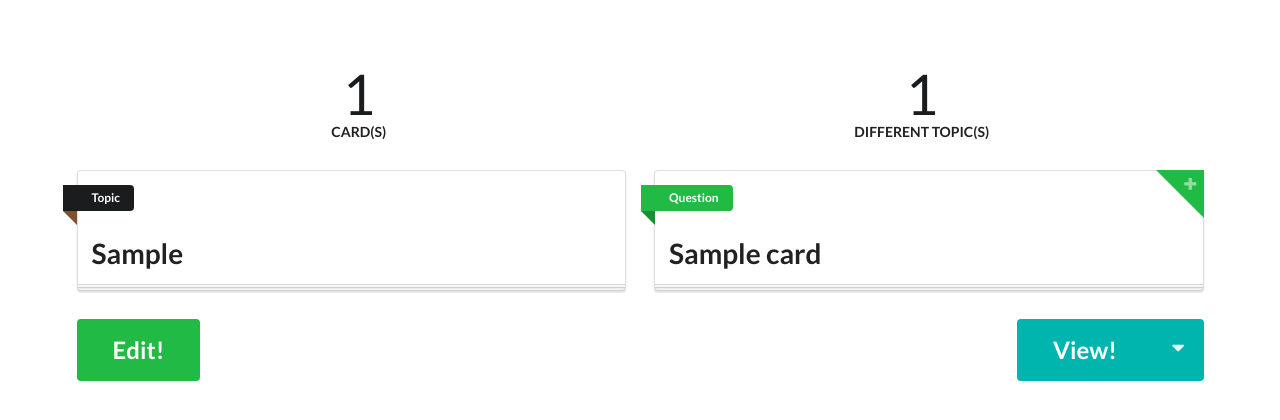
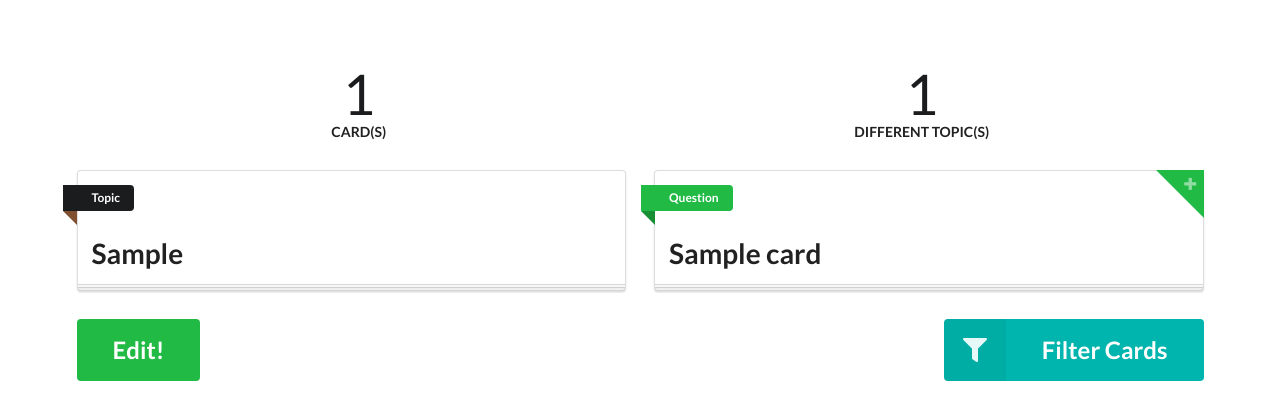
Before and after one commit to RafaelBroseghini/Flask-Cards, a Flask app: page / in a window 1280 px wide. Shown: the part 263-683 px from the top of the page. Run offline with Flask 2, Linux system fonts and the light colour scheme; a user stored in the database is signed in; tables that the repository leaves empty hold one stand-in row (values such as "Sample post"); some libraries are stand-ins or nearby versions.

Commit message:
urls for category and topic

```diff
--- a/app/routes.py
+++ b/app/routes.py
@@ -47,15 +47,17 @@ def logout():
 def index():
     try:
         u = User.query.get(current_user.id)
-        record       = random.choice(u.posts.all())
-        total_cards  = len(u.posts.all())
-        all_topics   = len(set([t.topic for t in u.posts.all()]))
+        record          = random.choice(u.posts.all())
+        total_cards     = len(u.posts.all())
+        all_topics_len  = len(set([t.topic for t in u.posts.all()]))
+        all_topics      = set([t.topic for t in u.posts.all()])
     except:
-        record       = None
-        total_cards  = 0
-        all_topics   = 0
+        record          = None
+        total_cards     = 0
+        all_topics_len  = 0
+        all_topics      = 0
 
-    return render_template("index.html", card=record, total_cards=total_cards, all_topics=all_topics)
+    return render_template("index.html", card=record, total_cards=total_cards, all_topics_len=all_topics_len, all_topics=all_topics)
 
 @app.route("/cards/new", methods=["GET", "POST"])
 def new_card():
@@ -77,6 +79,7 @@ def new_card():
 
         return redirect("/")
 
+# All cards
 @app.route("/cards")
 def show_cards():
     u = User.query.get(current_user.id)
@@ -86,18 +89,29 @@ def show_cards():
     random.shuffle(cards)
     return render_template("cards.html", cards=cards)
 
-@app.route("/cards/<string:card_category>")
+# Cards by category: General vs Code
+@app.route("/cards/category/<string:card_category>")
 def get_card_category(card_category):
     u = User.query.get(current_user.id).posts.all()
     cards = [c for c in u if c.category == card_category]
     return render_template("cards.html", cards=cards)
 
+# Cards by Topic.
+@app.route("/cards/topic/<string:card_topic>")
+def get_card_topic(card_topic):
+    u = User.query.get(current_user.id).posts.all()
+    cards = [c for c in u if c.topic == card_topic]
+    print(cards)
+    return render_template("cards.html", cards=cards)
+
+# Show card's form with card info populated on form based on card id.
 @app.route("/cards/<int:card_id>")
 def get_card(card_id):
     u = User.query.get(current_user.id).posts.all()
     card = [c for c in u if c.id == card_id]
     return render_template("show.html", card=card[0])
 
+# Update card.
 @app.route("/cards/<int:card_id>", methods=["POST"])
 def edit(card_id):
     card = Card.query.get(card_id)
--- a/app/templates/base.html
+++ b/app/templates/base.html
@@ -36,6 +36,6 @@
     integrity="sha256-FgpCb/KJQlLNfOu91ta32o/NMZxltwRo8QtmkMRdAu8="
     crossorigin="anonymous"></script>
     <script src="https://cdnjs.cloudflare.com/ajax/libs/semantic-ui/2.3.2/semantic.min.js"></script>
-    <script src="../static/js/main.js"></script>
+    <script src="{{ url_for('static', filename='js/main.js') }}"></script>
 </body>
 </html>
--- a/app/templates/cards.html
+++ b/app/templates/cards.html
@@ -1,7 +1,7 @@
 {% extends "base.html" %}
 {% block head %}
     {{super()}}
-    <link rel="stylesheet" href="../static/css/codestyles.css">
+    <link rel="stylesheet" href="{{ url_for('static', filename='css/codestyles.css') }}">
 {% endblock %}
 {% block content %}
     <div class="ui segment">
@@ -17,11 +17,11 @@
                             {{card.question}}
                         </div>
                         <div class="description">
-                        Here will be the answer for the question answered by the user.
+
                         </div>
                     </div>
                     <div class="extra content">
-                        <div class="ui yellow fluid button" onclick="showModal(this)">See Answer</div>
+                        <div class="ui yellow fluid button" onclick="showModal(this)">See Card</div>
                     </div>
                 </div>
 
--- a/app/templates/index.html
+++ b/app/templates/index.html
@@ -15,7 +15,7 @@
                         </div>
                         <div class="statistic animated zoomIn">
                             <div class="value">
-                                {{ all_topics }}
+                                {{ all_topics_len }}
                             </div>
                             <div class="label">
                             Different Topic(s)
@@ -55,7 +55,7 @@
                 {% if card%}
                 <div class="sixteen wide column">
                     <a class="ui left floated massive green button" href="/cards/{{ card.id }}">Edit!</a>
-                    <div class="ui right floated massive teal buttons">
+                    <!-- <div class="ui right floated massive teal buttons">
                         <div class="ui button">View!</div>
                         <div class="ui floating dropdown icon button">
                             <i class="dropdown icon"></i>
@@ -64,7 +64,37 @@
                             <a href="/cards/code" class="item"><i class="code icon"></i> Code</a>
                             <a href="/cards" class="item"><i class="globe icon"></i> All</a>
                             </div>
-                        </div>
+                        </div> -->
+                        <div class="ui labeled icon top right pointing dropdown right floated massive teal button">
+                            <i class="filter icon"></i>
+                            <span class="text">Filter Cards</span>
+                            <div class="menu">
+                              <div class="ui search icon input">
+                                <i class="search icon"></i>
+                                <input type="text" name="search" placeholder="Search cards...">
+                              </div>
+                              <div class="divider"></div>
+                              <div class="header">
+                                <i class="tags icon"></i>
+                                Filter by category
+                              </div>
+                              <a class="item">
+                                <div class="ui blue empty circular label"></div>
+                                Announcement
+                              </a>
+                              <div class="divider"></div>
+                              <div class="header">
+                                <i class="calendar icon"></i>
+                                Filter by topic
+                              </div>
+                              {% for card in all_topics%}
+                              <a class="item" href="/cards/topic/{{ card }}">
+                                <i class="orange circle icon"></i>
+                                {{ card }}
+                              </a>
+                              {% endfor %}
+                            </div>
+                          </div>
                     </div>
                 </div>
                 {% endif %}
```
